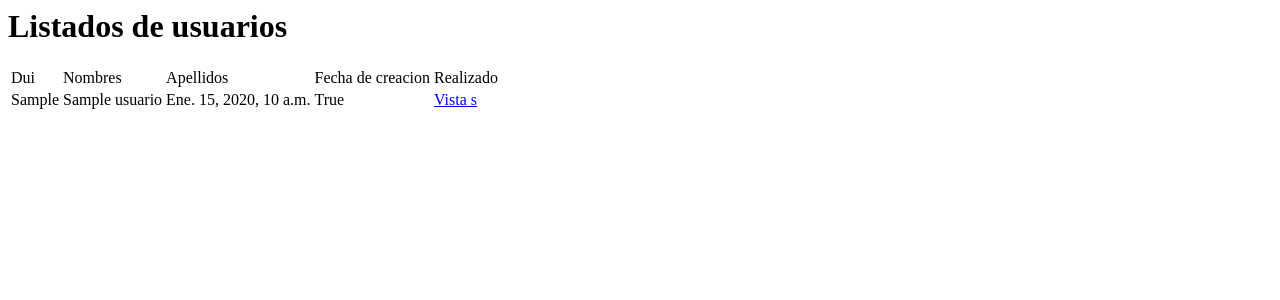
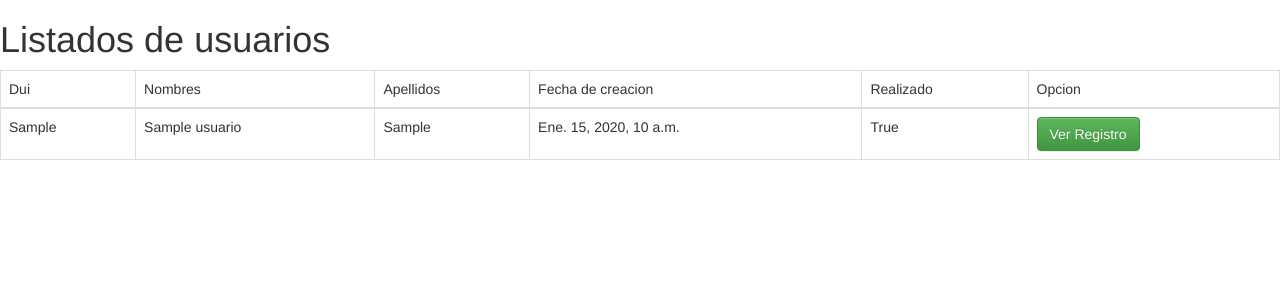
Before and after one commit to repositorioUES/ProyectoEncuesta, a Django app: page /encuestados/ in a window 1280 px wide. Shown: the top 300 px of the page. Run offline with Django 3.2, Linux system fonts and the light colour scheme; tables that the repository leaves empty hold one stand-in row (values such as "Sample post"); some libraries are stand-ins or nearby versions.

Commit message:
(CZ13016) Se ha iniciado a diceñar la parte visual de la vista listar usuaris

```diff
--- a/DjangoProject/templates/listarUsuarios.html
+++ b/DjangoProject/templates/listarUsuarios.html
@@ -1,4 +1,17 @@
+<!DOCTYPE html>
+<html>
+<head>
+	<title></title>
+	<!-- Latest compiled and minified CSS -->
+	<link rel="stylesheet" href="https://maxcdn.bootstrapcdn.com/bootstrap/3.3.7/css/bootstrap.min.css" integrity="sha384-BVYiiSIFeK1dGmJRAkycuHAHRg32OmUcww7on3RYdg4Va+PmSTsz/K68vbdEjh4u" crossorigin="anonymous">
 
+	<!-- Optional theme -->
+	<link rel="stylesheet" href="https://maxcdn.bootstrapcdn.com/bootstrap/3.3.7/css/bootstrap-theme.min.css" integrity="sha384-rHyoN1iRsVXV4nD0JutlnGaslCJuC7uwjduW9SVrLvRYooPp2bWYgmgJQIXwl/Sp" crossorigin="anonymous">
+
+	<!-- Latest compiled and minified JavaScript -->
+	<script src="https://maxcdn.bootstrapcdn.com/bootstrap/3.3.7/js/bootstrap.min.js" integrity="sha384-Tc5IQib027qvyjSMfHjOMaLkfuWVxZxUPnCJA7l2mCWNIpG9mGCD8wGNIcPD7Txa" crossorigin="anonymous"></script>
+</head>
+<body>
 {% block content%}
 <table class="table table-bordered">
 	<thead>
@@ -8,6 +21,7 @@
 			<td>Apellidos</td>
 			<td>Fecha de creacion</td>
 			<td>Realizado</td>
+			<td>Opcion</td>
 		</tr>
 	</thead>
 	<h1>Listados de usuarios </h1>
@@ -17,9 +31,10 @@
 			<tr>
 				<td>{{reclamo.idreclamo.dui}}</td>
 				<td>{{reclamo.idreclamo.nombre}}</td>
+				<td>{{reclamo.idreclamo.apellidos}}</td>
 				<td>{{reclamo.fecha_creacion}}</td>
 				<td>{{reclamo.realizado}}</td>
-				<td><a ass="btn btn-success" class="btn btn-success" href="{% url 'ver_usu' reclamo.idreclamo.dui %}">Vista s</a></td>
+				<td><a ass="btn btn-success" class="btn btn-success" href="{% url 'ver_usu' reclamo.idreclamo.dui %}">Ver Registro</a></td>
 			</tr>
 			{% endfor %}
 			{% else %}
@@ -29,3 +44,6 @@
 		</tbody>
 </table>
 {%endblock%}
+	<script src="https://maxcdn.bootstrapcdn.com/bootstrap/3.3.7/js/bootstrap.min.js" integrity="sha384-Tc5IQib027qvyjSMfHjOMaLkfuWVxZxUPnCJA7l2mCWNIpG9mGCD8wGNIcPD7Txa" crossorigin="anonymous"></script>
+</body>
+</html>
--- a/DjangoProject/templates/mantenimientoUsuario.html
+++ b/DjangoProject/templates/mantenimientoUsuario.html
@@ -19,7 +19,7 @@
 				<td>{{reclamo.fecha_creacion}}</td>
 				<td>{{reclamo.realizado}}</td>
 				{% if reclamo.realizado %}
-				<td><a ass="btn btn-success" class="btn btn-success" href="{% url 'ver_usu' reclamo.idreclamo.dui %}">Vista s</a></td>
+				<td><a ass="btn btn-success" class="btn btn-success" href="{% url 'ver_usu' reclamo.idreclamo.dui %}">Eliminar</a></td>
 				{% endif %}
 			</tr>
 			{% else %}
```
